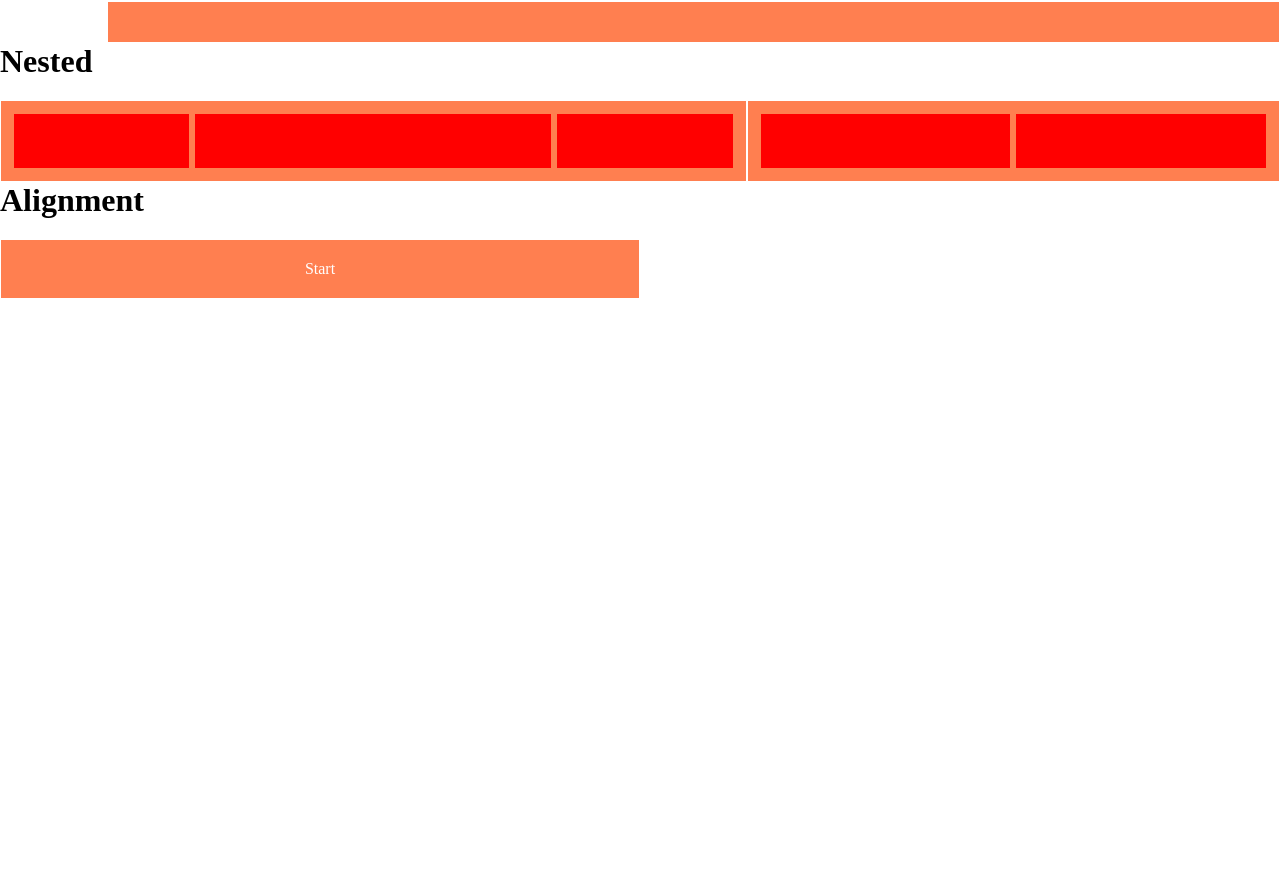
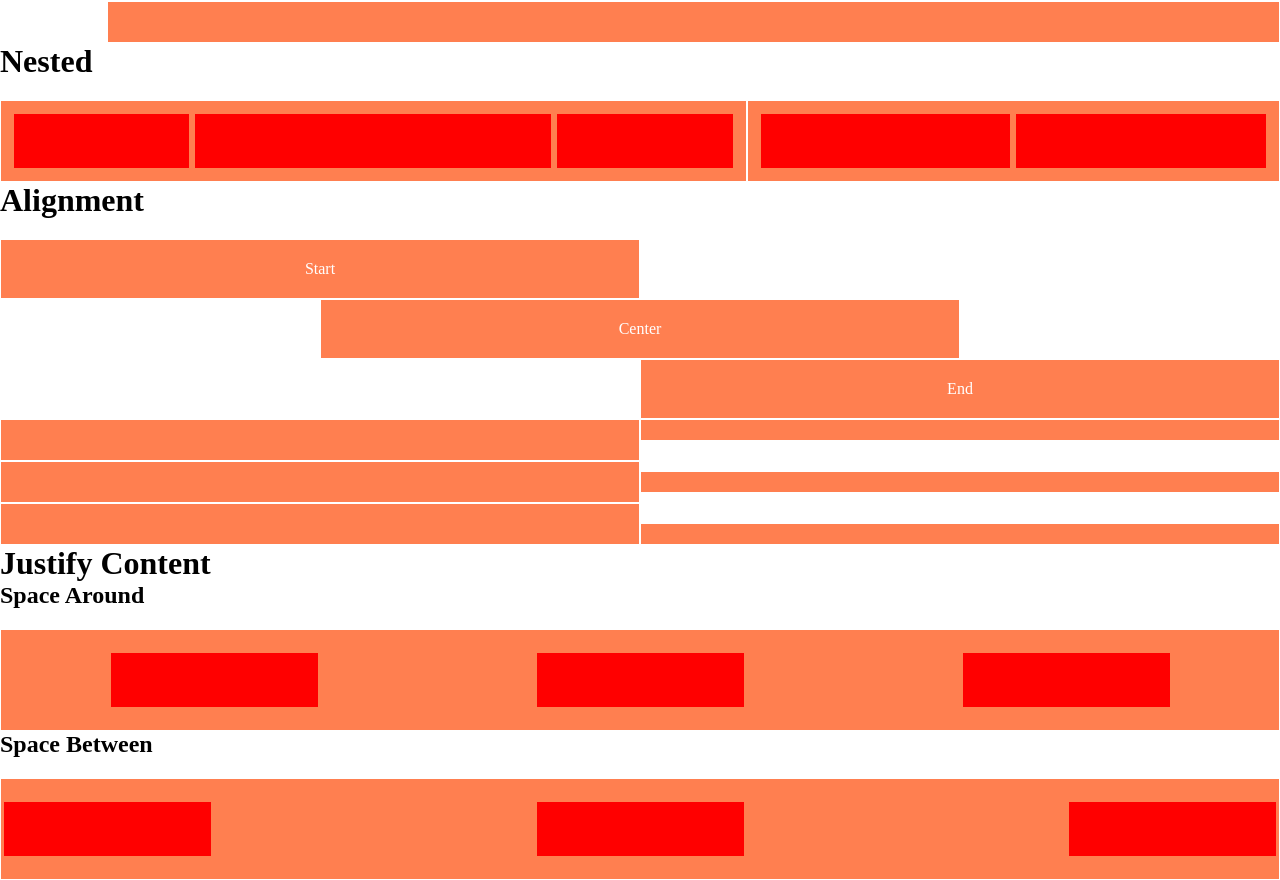
Before and after one commit to LorenzoRottigni/html-css-12bool, a plain HTML site: page index.html in a window 1280 px wide. Shown: the part 1229-2109 px from the top of the page. Before the commit the page ends 1528 px from the top, so only its background shows below. Drawn offline with Linux system fonts and the light colour scheme.

Commit message:
Pagina Completa, Mancano MediaQuery

```diff
--- a/index.html
+++ b/index.html
@@ -324,6 +324,57 @@
                 </div>
             </div>
         </div>
+        <div class="row" id="flex-center-row">
+            <div class="col-xs-6">
+                <div class="box">
+                    Center
+                </div>
+            </div>
+        </div>
+        <div class="row" id="flex-end-row">
+            <div class="col-xs-6">
+                <div class="box">
+                    End
+                </div>
+            </div>
+        </div>
+        <div class="row">
+            <div class="col-xs-6">
+                <div class="box"></div>
+                <div class="box"></div>
+                <div class="box"></div>
+            </div>
+            <div class="col-xs-6 small-box">
+                <div class="box"></div>
+                <div class="box"></div>
+                <div class="box"></div>
+            </div>
+        </div>
+    </div>
+    <h1>Justify Content</h1>
+    <h2>Space Around</h2>
+    <div class="container">
+        <div class="row">
+            <div class="col-xs-12" >
+                <div class="box" id="flex-space-around">
+                    <div class="box-nested col-xs-2"></div>
+                    <div class="box-nested col-xs-2"></div>
+                    <div class="box-nested col-xs-2"></div>
+                </div>
+            </div>
+        </div>
+    </div>
+    <h2>Space Between</h2>
+    <div class="container">
+        <div class="row">
+            <div class="col-xs-12" >
+                <div class="box" id="flex-space-between">
+                    <div class="box-nested col-xs-2"></div>
+                    <div class="box-nested col-xs-2"></div>
+                    <div class="box-nested col-xs-2"></div>
+                </div>
+            </div>
+        </div>
     </div>
 </body>
 </html>
--- a/styles/style.css
+++ b/styles/style.css
@@ -24,6 +24,14 @@
     justify-content: center;
     align-items:center;
 }
+.small-box{
+    display: flex;
+    flex-direction: column;
+    justify-content: space-between;
+}
+.small-box div{
+    padding: 10px 0;
+}
 .padding{
     padding: 10px;
 }
@@ -33,3 +41,15 @@
 #flex-start-row{
     justify-content: flex-start;
 }
+#flex-center-row{
+    justify-content: center;
+}
+#flex-end-row{
+    justify-content: flex-end;
+}
+#flex-space-around{
+    justify-content: space-around;
+}
+#flex-space-between{
+    justify-content: space-between;
+}
```
